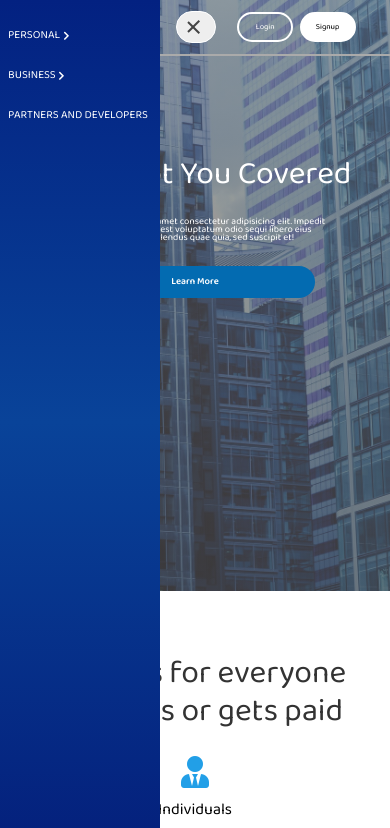
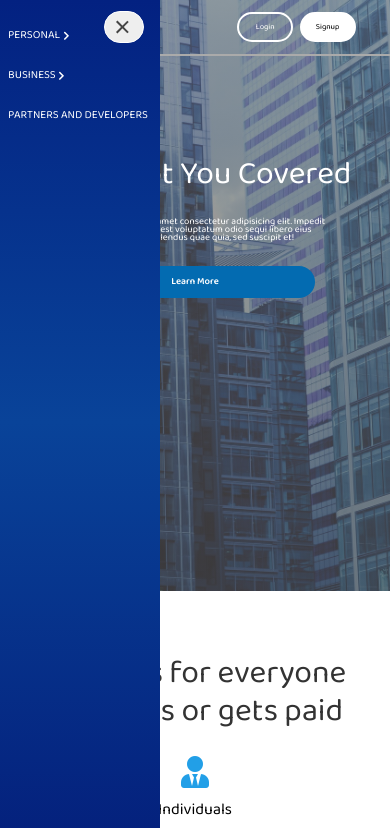
Before and after one commit to Bartek9090/PayPalClone, a plain HTML site: page index.html in a window 390 px wide. Both pictures are taken after a click on the element 52 px from the left and 27 px from the top of the page. Shown: the top 828 px of the page. Drawn offline with Linux system fonts and the light colour scheme.

Commit message:
fixed x in hamburger menu and changed his position

```diff
--- a/style.css
+++ b/style.css
@@ -867,8 +867,9 @@ html {
   .change .menu {
     transform: translateX(16rem);
     position: fixed;
-    left: 6rem;
+    left: -3rem;
     background-color: #eee;
+    z-index: 10000;
   }
 
   .menu-icon {
@@ -895,7 +896,7 @@ html {
   }
 
   .change .line-1 {
-    transform: rotate(45deg);
+    transform: rotate(45deg) translateY(-1px);
     background-color: #444;
   }
 
@@ -905,7 +906,7 @@ html {
   }
 
   .change .line-3 {
-    transform: rotate(-45deg);
+    transform: rotate(-45deg) translateY(1px);
     background-color: #444;
   }
 
```
